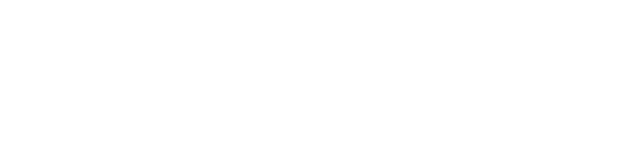
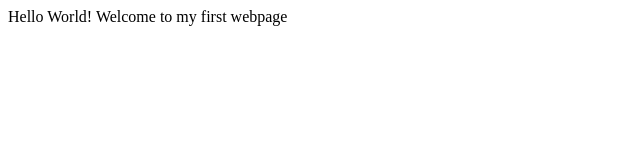
Before and after one commit to EstherMuigai/Ess-first-webpage, a plain HTML site: page my-first-webpage.html in a window 1280 px wide. Shown: the whole page, without its empty margins (0-640 px from the left). Drawn offline with Linux system fonts and the light colour scheme.

Commit message:
This commit will add details that were previously left out

```diff
--- a/my-first-webpage.html
+++ b/my-first-webpage.html
@@ -4,6 +4,7 @@
         <title>My first web page!</title>
     </head>
     <body>
-
+        Hello World!
+        Welcome to my first webpage
     </body>
 </html>
```
